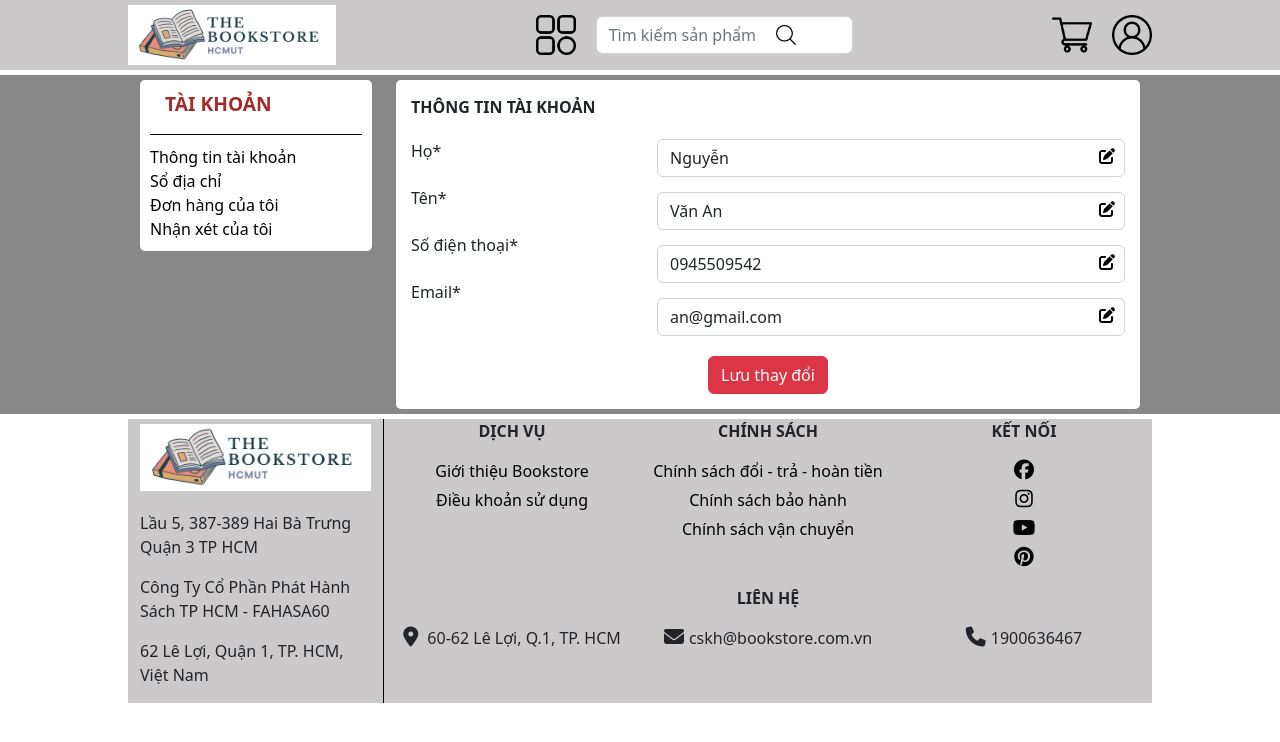
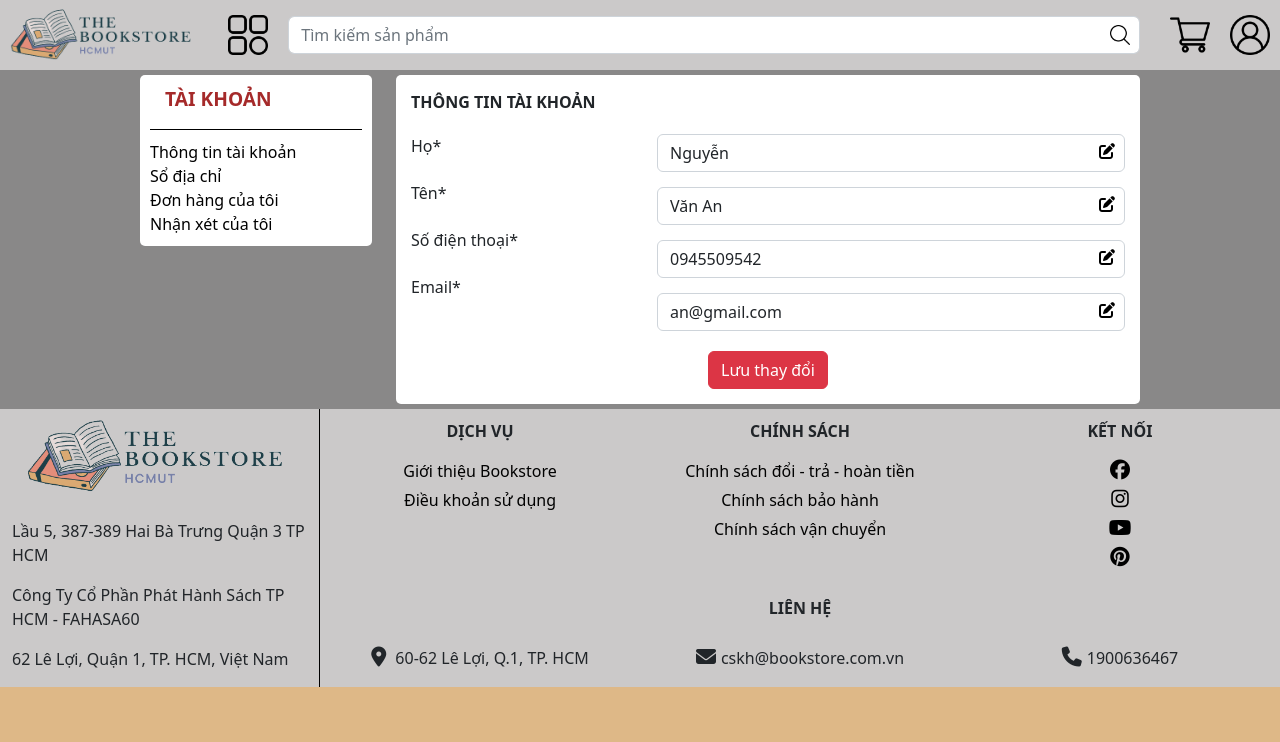
Before and after one commit to nhatha3788/online-bookstore, a PHP site: page /BTL/app/views/customer/account.php in a window 1280 px wide. Shown: the top 742 px of the page. Run offline with PHP 8.4, Linux system fonts and the light colour scheme; some libraries are stand-ins or nearby versions.

Commit message:
update header and footer

```diff
--- a/app/views/components/footer.php
+++ b/app/views/components/footer.php
@@ -1,7 +1,7 @@
 <div class="container-fluid footer">
     <div class="row">
         <div class="col-3 footer-logo" >
-            <a href=""><img src="../../../public/images/logo/hcmut-white.png" alt="logo"></a>
+            <a href=""><img src="../../../public/images/logo/logo.png" alt="logo"></a>
             <p>Lầu 5, 387-389 Hai Bà Trưng Quận 3 TP HCM</p>
             <p>Công Ty Cổ Phần Phát Hành Sách TP HCM - FAHASA60</p>
             <p>62 Lê Lợi, Quận 1, TP. HCM, Việt Nam</p>
--- a/app/views/components/header.php
+++ b/app/views/components/header.php
@@ -2,12 +2,12 @@
     <div class="header">
         <div class="header-wrapper">
             <div class="logo">
-                <a href=""><img src="../../../public/images/logo/hcmut-white.png" alt="logo"></a>
+                <a href=""><img src="../../../public/images/logo/logo.png" alt="logo"></a>
             </div>
-            <div class="menu-search">
-                <!-- <button type="button" data-bs-toggle="dropdown" aria-expanded="false"> -->
-                    <img src="../../../public/images/header/menu.png" alt="" class="header-icon menu-toggle">
-                <!-- </button> -->
+            <div class="menu-header">
+                <img src="../../../public/images/header/menu.png" alt="" class="header-icon menu-toggle">
+            </div>
+            <div class="search">
                 <form style="position: relative;">
                     <button type="submit" class="search-button">
                     <img src="../../../public/images/header/search.png" alt="" width="20px" height="20px">
@@ -22,11 +22,11 @@
         </div>
     </div>
 
-    <div class="menu">
-        <div class="container">
-            <div class="row text-center">
+    <div class="container">
+        <div class="menu">
+            <div class="row text-left ps-3">
                 <div class="col">
-                    <h5>Sách ngoại văn</h5>
+                    <h5>Sách trong nước</h5>
                     <ul>
                         <li>Văn học</li>
                         <li>Kinh tế</li>
@@ -35,7 +35,7 @@
                     </ul>
                 </div>
                 <div class="col">
-                    <h5>Sách trong nước</h5>
+                    <h5>Foreign Book</h5>
                     <ul>
                         <li>Fiction</li>
                         <li>Business</li>
--- a/app/views/customer/account.php
+++ b/app/views/customer/account.php
@@ -100,9 +100,7 @@
             </div>
         </div>
     </div>
-
-
-<?php include '../components/footer.php';?>
+    <?php include '../components/footer.php';?>
 <script src="https://cdn.jsdelivr.net/npm/bootstrap@5.2.3/dist/js/bootstrap.bundle.min.js" integrity="sha384-kenU1KFdBIe4zVF0s0G1M5b4hcpxyD9F7jL+jjXkk+Q2h455rYXK/7HAuoJl+0I4" crossorigin="anonymous"></script>
 <script src="../../js/jquery.js"></script>
 <script src="../../js/function.js"></script>
--- a/public/css/account/account.css
+++ b/public/css/account/account.css
@@ -1,3 +1,6 @@
+body {
+  background-color: burlywood;
+}
 .content {
   width: 80%;
 }
--- a/public/css/footer.css
+++ b/public/css/footer.css
@@ -1,8 +1,8 @@
 .footer {
-  width: 80%;
+  max-width: 1280px;
+  width: 100%;
   background-color: rgb(203, 201, 201);
-  /* padding: 5px 0; */
-  margin-top: 5px;
+  margin: auto;
 }
 
 .footer-logo {
--- a/public/css/header.css
+++ b/public/css/header.css
@@ -1,34 +1,30 @@
-.header {
-  height: 70px;
+.header-wrapper {
+  /* width: 90%; */
   background-color: rgb(203, 201, 201);
-}
-
-.header-wrapper {
-  width: 80%;
+  max-width: 1280px;
   display: flex;
+  gap: 20px;
   justify-content: space-between;
   align-items: center;
   margin: auto;
   height: 70px;
 }
-
 .logo img {
   object-fit: contain;
   height: 60px;
 }
-
-.menu-search {
-  display: flex;
-  gap: 20px;
+.search {
+  flex: 1;
+}
+.menu-header {
   align-items: center;
 }
-
-.menu-search .search-button {
+.search .search-button {
   padding: 0;
   border: 0;
   background-color: white;
   position: absolute;
-  left: 180px;
+  right: 10px;
   top: 5px;
 }
 
@@ -37,23 +33,24 @@
   height: 40px;
 }
 
-#search {
-  display: flex;
-  justify-content: flex-end;
-}
-
 .icons {
   display: flex;
   gap: 20px;
+  padding: 10px;
 }
 
 .menu-wrapper {
   position: relative;
-  margin-bottom: 5px;
   /* display: inline-block; */
 }
-
+.container {
+  max-width: 1280px;
+  width: 100%;
+  margin: auto;
+  position: relative;
+}
 .menu {
+  max-width: 400px;
   display: none;
   position: absolute;
   z-index: 1;
@@ -63,13 +60,14 @@
   background-color: rgb(217, 217, 217);
   border-radius: 10px;
   /* width: 80%; */
-  width: 50%;
+  /* width: 50%; */
   /* height: 200px; */
-  left: 0;
+  left: 40px;
   right: 0;
-  margin: auto;
+  /* margin: auto; */
   /* top: 5px; */
   margin-top: 5px;
+  /* margin-left: 100px; */
   padding-top: 10px;
 }
 
@@ -85,3 +83,6 @@
 .menu-toggle:hover {
   cursor: pointer;
 }
+.col {
+  padding: 10px;
+}
```
Also changed, not shown: app/views/customer/home.php (added, +24 -0 lines), public/css/home/home.css (added), public/images/logo/logo.png (added).
